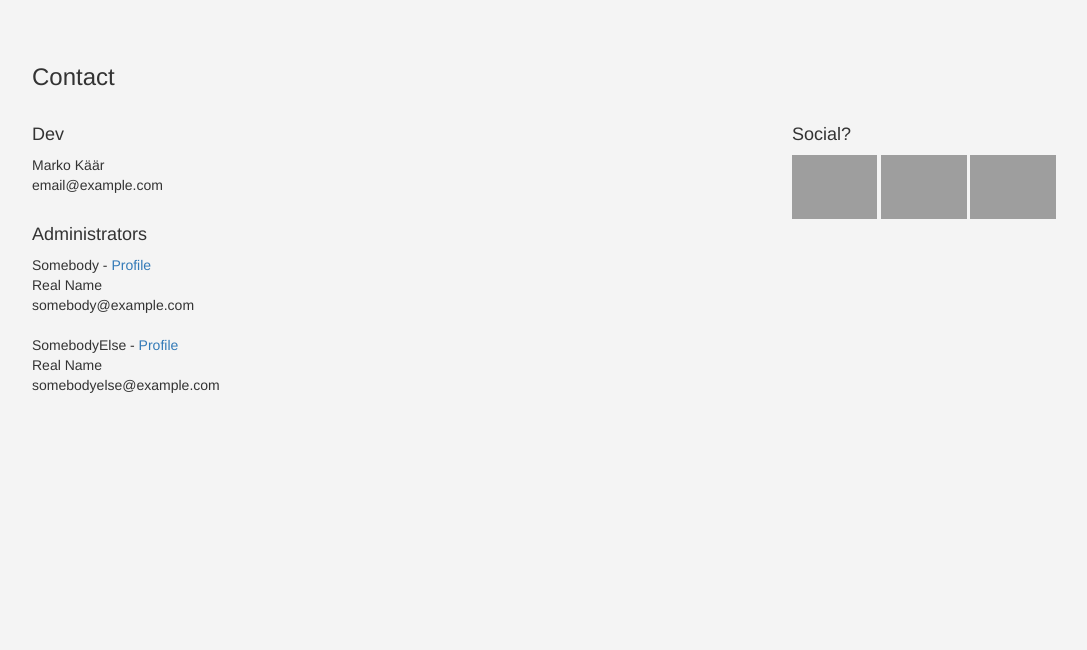
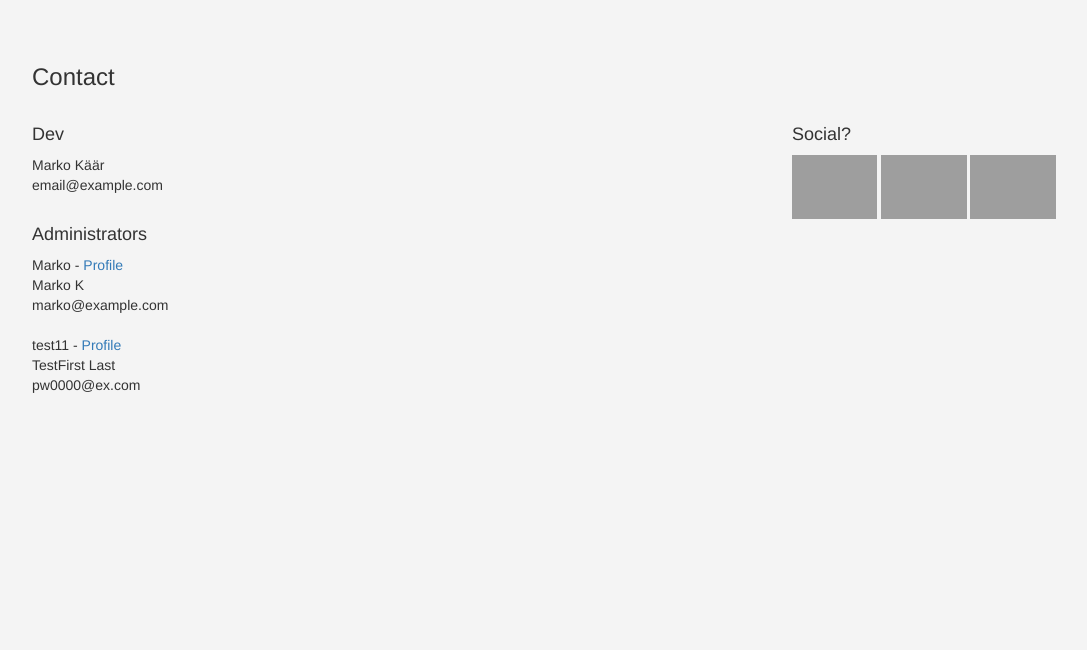
Before and after one commit to markokaar/WeekChallenge, a Django app: page /contact/ in a window 1280 px wide. Shown: the part 51-701 px from the top of the page, without its empty margins (53-1140 px from the left). Run offline with Django 3.2, Linux system fonts and the light colour scheme; data comes from the database, SQL or seed files in the repository; both versions use the stored data as it was after the commit; some libraries are stand-ins or nearby versions; grey boxes are pictures that could not be loaded.

Commit message:
Bugfixes, contact page edit, profile

```diff
--- a/WeekChallenge/templates/WeekChallenge/contact.html
+++ b/WeekChallenge/templates/WeekChallenge/contact.html
@@ -28,13 +28,14 @@
 
                         <br><br>
                         <h4>Administrators</h4>
-                            Somebody - <a href="$">Profile</a><br>
-                            Real Name<br>
-                            somebody@example.com
-                            <br><br>
-                            SomebodyElse - <a href="$">Profile</a><br>
-                            Real Name<br>
-                            somebodyelse@example.com
+                            {% for user in users %}
+                                {% if user.is_staff %}
+                                {{ user.username }} - <a href="/profile/{{ user.username }}">Profile</a><br>
+                                {{ user.first_name }} {{ user.last_name }}<br>
+                                {{ user.email }}
+                                <br><br>
+                                {% endif %}
+                            {% endfor %}
                     </div>
                     <div class="col-md-4">
                         <h4>Social?</h4>
--- a/WeekChallenge/views.py
+++ b/WeekChallenge/views.py
@@ -31,7 +31,8 @@ def about(request):
 
 
 def contact(request):
-    return render(request, 'WeekChallenge/contact.html')
+    users = User.objects.filter()
+    return render(request, 'WeekChallenge/contact.html', {'users': users})
 
 
 def add(request):
@@ -75,10 +76,20 @@ def log_in(request):
 
 def profile(request, user_name):
     if request.user.is_authenticated():
-        user_name = User.objects.get(username=user_name)
-        ch = Challenge.objects.filter(user_id=request.user.id)
+        user_name2 = User.objects.get(username=user_name)
+        ch = UserChallenge.objects.filter(user_id=user_name2.id)
+        challenges = Challenge.objects.filter()
 
-        return render(request, 'WeekChallenge/profile.html', {'user_name': user_name, 'ch': ch})
+        # If there is no accepted challenges
+        if not ch:
+            no_accepted = True
+        else:
+            no_accepted = False
+
+        return render(request, 'WeekChallenge/profile.html', {'user_name': user_name2,
+                                                              'ch': ch,
+                                                              'challenges': challenges,
+                                                              'no_accepted': no_accepted})
     else:
         return HttpResponseRedirect("/")
 
```
Also changed, not shown: WeekChallenge/templates/WeekChallenge/check.html (+2 -8 lines), WeekChallenge/templates/WeekChallenge/profile.html (+9 -1 lines), db.sqlite3.
